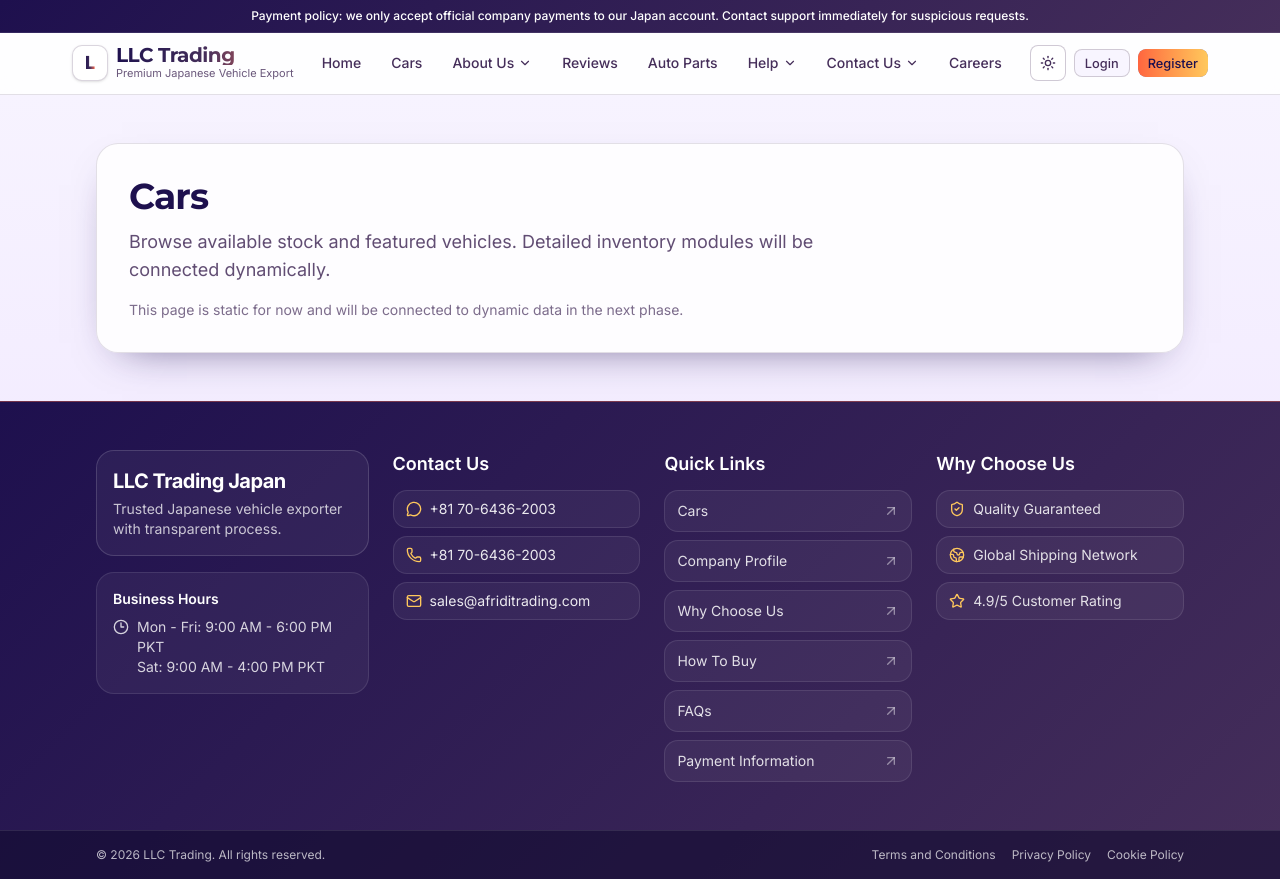
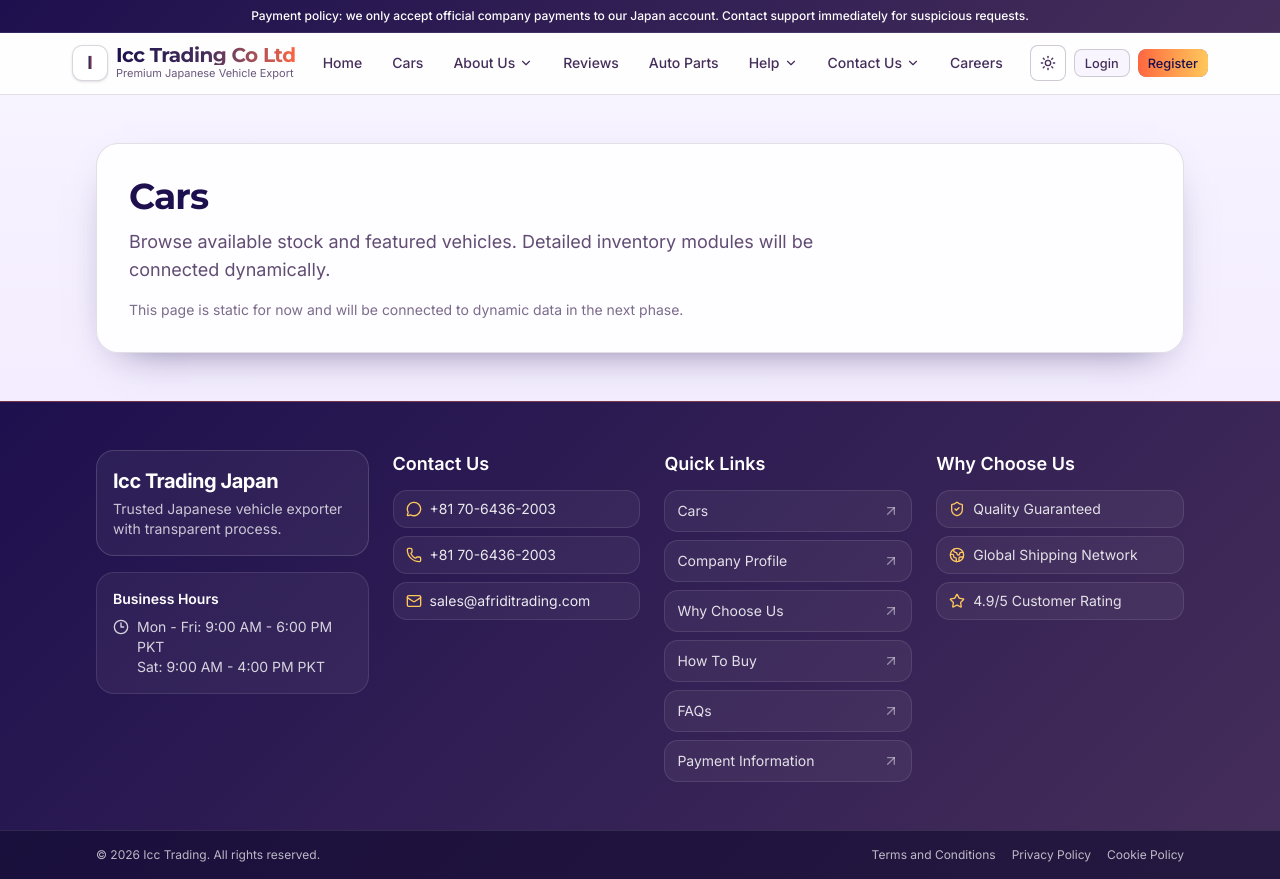
Before and after one commit to Afaqahmad1122/llc-tradding, a Next.js app in the folder frontend/: page /cars in a window 1280 px wide. Built offline with nearby package versions, Linux system fonts and the light colour scheme.

Commit message:
change logo

```diff
--- a/frontend/app/layout.tsx
+++ b/frontend/app/layout.tsx
@@ -16,7 +16,7 @@ const montserrat = Montserrat({
 });
 
 export const metadata: Metadata = {
-  title: "LLC Trading | Used Cars Japan",
+  title: "Icc Trading | Used Cars Japan",
   description:
     "Discover export-ready Japanese used cars with clear pricing, category browsing, and direct quote support.",
 };
--- a/frontend/components/landing/site-footer.tsx
+++ b/frontend/components/landing/site-footer.tsx
@@ -26,7 +26,7 @@ export function SiteFooter() {
         <div className="grid gap-6 lg:grid-cols-[1.1fr_1fr_1fr_1fr]">
           <div className="space-y-4">
             <div className="rounded-2xl border border-white/15 bg-white/5 p-4">
-              <p className="text-xl font-bold tracking-tight">LLC Trading Japan</p>
+              <p className="text-xl font-bold tracking-tight">Icc Trading Japan</p>
               <p className="mt-1 text-sm text-white/75">
                 Trusted Japanese vehicle exporter with transparent process.
               </p>
@@ -108,7 +108,7 @@ export function SiteFooter() {
       </div>
       <div className="border-t border-white/10 bg-[#120A2F]/60">
         <div className="mx-auto flex w-full max-w-6xl flex-col gap-2 px-4 py-4 text-xs text-white/70 sm:flex-row sm:items-center sm:justify-between sm:px-6 lg:px-8">
-          <p>© 2026 LLC Trading. All rights reserved.</p>
+          <p>© 2026 Icc Trading. All rights reserved.</p>
           <div className="flex flex-wrap gap-4">
             <Link href="#" className="hover:text-white">
               Terms and Conditions
--- a/frontend/components/landing/site-navbar.tsx
+++ b/frontend/components/landing/site-navbar.tsx
@@ -51,16 +51,16 @@ export function SiteNavbar() {
     <header className="sticky top-0 z-40 border-b border-[#452E5A]/15 bg-white/85 backdrop-blur-xl dark:border-white/10 dark:bg-[#0c0720]/80">
       <div className="mx-auto flex w-full max-w-304 items-center justify-between gap-3 px-4 py-3 sm:px-6 lg:px-8 xl:px-10">
         <Link href="/" className="group flex min-w-0 items-center gap-2">
-          <div className="flex size-9 items-center justify-center rounded-lg border border-[#452E5A]/20 bg-white shadow-sm dark:border-white/15 dark:bg-white/5">
-            <span className="bg-linear-to-r from-[#1E104E] via-[#452E5A] to-[#FF653F] bg-clip-text text-lg font-extrabold text-transparent">
-              L
+          <div className="flex size-9 items-center justify-center rounded-lg border border-[#452E5A]/20 bg-white shadow-sm dark:border-white/30 dark:bg-white/10">
+            <span className="bg-linear-to-r from-[#1E104E] via-[#452E5A] to-[#FF653F] bg-clip-text text-lg font-extrabold text-transparent dark:from-white dark:via-white dark:to-[#FFC85C]">
+              I
             </span>
           </div>
           <div className="min-w-0">
-            <p className="truncate font-heading text-lg leading-none font-bold tracking-tight bg-linear-to-r from-[#1E104E] via-[#452E5A] to-[#FF653F] bg-clip-text text-transparent sm:text-xl">
-              LLC Trading
+            <p className="truncate font-heading text-lg leading-none font-bold tracking-tight bg-linear-to-r from-[#1E104E] via-[#452E5A] to-[#FF653F] bg-clip-text text-transparent sm:text-xl dark:from-white dark:via-white dark:to-[#FFC85C]">
+              Icc Trading Co Ltd
             </p>
-            <p className="hidden truncate text-[11px] text-[#452E5A]/80 sm:block dark:text-white/60">
+            <p className="hidden truncate text-[11px] text-[#452E5A]/80 sm:block dark:text-white/85">
               Premium Japanese Vehicle Export
             </p>
           </div>
```
